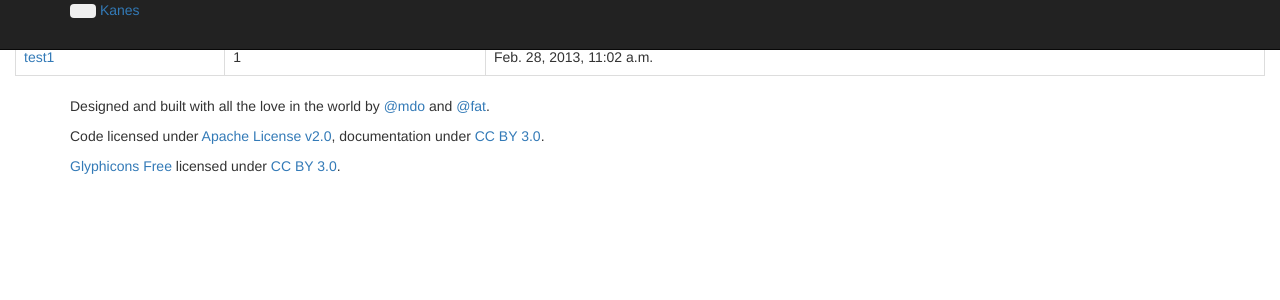
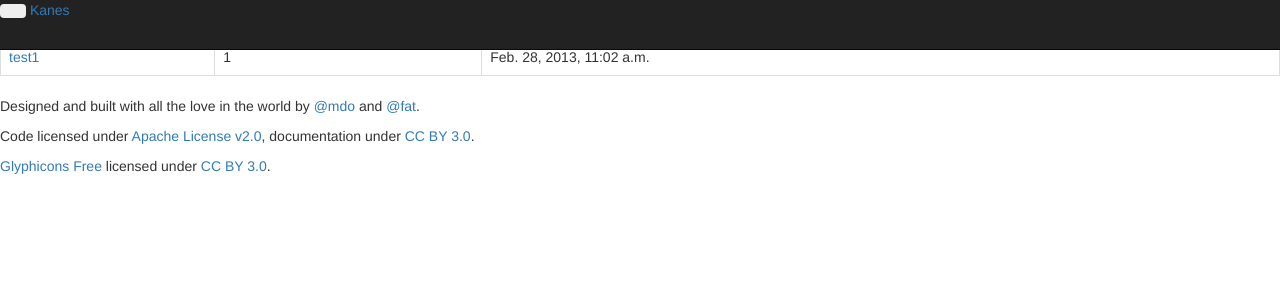
Before and after one commit to cjxiaohao/kanes, a Django app: page /_/ in a window 1280 px wide. Shown: the top 300 px of the page. Run offline with Django 3.2, Linux system fonts and the light colour scheme; a user stored in the database is signed in; data comes from the database, SQL or seed files in the repository; parts of the project's set-up code (start-up, migrations or seed data) failed here and were passed over; some libraries are stand-ins or nearby versions.

Commit message:
布局撑大一些

```diff
--- a/content/templates/content/all.html
+++ b/content/templates/content/all.html
@@ -1,8 +1,6 @@
 {% extends "content/layout.html" %}
 {% block main %}
-<div class="container-fluid content">
-    <div class="row-fluid">
-        <div class="span8 offset2 padding20">
+<div class="revision-all">
             <table class="table table-bordered">
                 <thead>
                     <tr>
@@ -21,7 +19,5 @@
                     {% endfor %}
                 </tbody>
             </table>
-        </div>
-    </div>
 </div>
 {% endblock %}
--- a/content/templates/content/layout.html
+++ b/content/templates/content/layout.html
@@ -9,7 +9,6 @@
     <body>
         <div class="navbar navbar-inverse navbar-fixed-top">
             <div class="navbar-inner">
-                <div class="container">
                     <button type="button" class="btn btn-navbar" data-toggle="collapse" data-target=".nav-collapse">
                         <span class="icon-bar">
                         </span>
@@ -37,7 +36,6 @@
                             {% endif %}
                         </ul>
                     </div>
-                </div>
             </div>
         </div>
         {% block main %}{% endblock %}
@@ -45,13 +43,11 @@
         <!-- Footer
         ================================================== -->
         <footer class="footer">
-          <div class="container">
             <p>Designed and built with all the love in the world by <a href="http://twitter.com/mdo" target="_blank">@mdo</a> and <a href="http://twitter.com/fat" target="_blank">@fat</a>.</p>
             <p>Code licensed under <a href="http://www.apache.org/licenses/LICENSE-2.0" target="_blank">Apache License v2.0</a>, documentation under <a href="http://creativecommons.org/licenses/by/3.0/" target="_blank">CC BY 3.0</a>.</p>
             <p><a href="http://glyphicons.com" target="_blank">Glyphicons Free</a> licensed under <a href="http://creativecommons.org/licenses/by/3.0/" target="_blank">CC BY 3.0</a>.</p>
             <ul class="footer-links">
             </ul>
-          </div>
         </footer>
         <script src="/public/js/jquery.js"></script>
         <script src="/public/js/bootstrap.js"></script>
```
Also changed, not shown: content/templates/content/write.html (+5 -9 lines).
